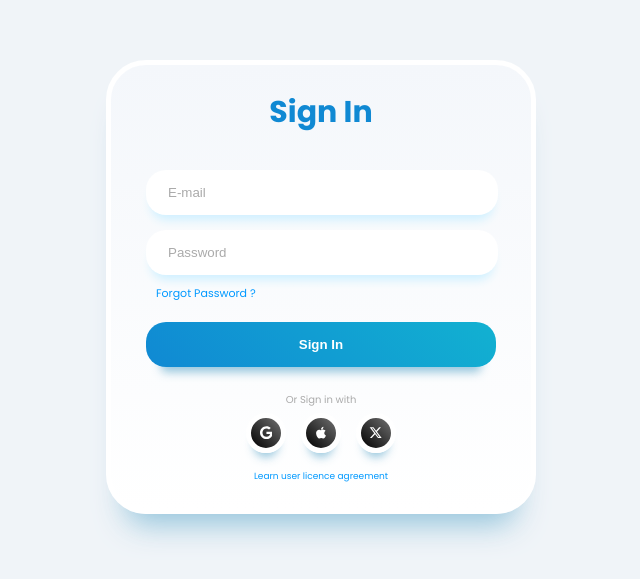
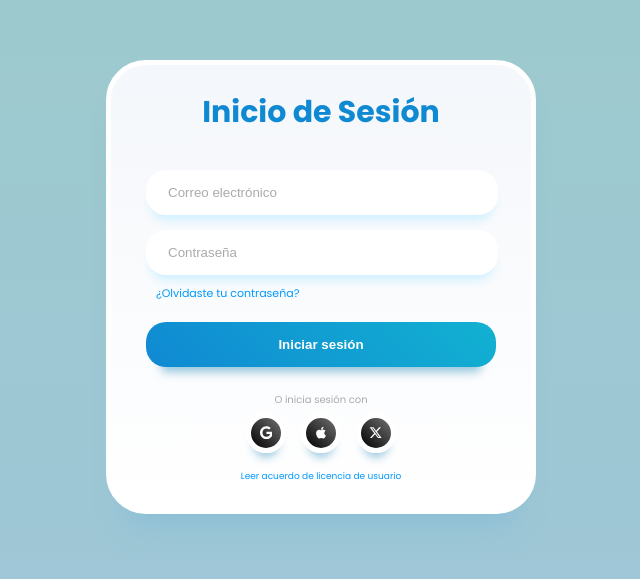
Before and after one commit to MauricioLopezLara/Borrador-de-Practica, a plain HTML site: page HTML/InicioSesion.html in a window 1280 px wide. Shown: the part 113-692 px from the top of the page, without its empty margins (319-959 px from the left). Drawn offline with Linux system fonts and the light colour scheme.

Commit message:
UpdateDiseño/lenguajeIS

```diff
--- a/HTML/InicioSesion.html
+++ b/HTML/InicioSesion.html
@@ -1,23 +1,23 @@
 <!DOCTYPE html>
-<html lang="en">
+<html lang="es">
 <head>
   <meta charset="UTF-8">
   <meta name="viewport" content="width=device-width, initial-scale=1.0">
-  <title>Sign In Form</title>
+  <title>Formulario de Inicio de Sesión</title>
   <link rel="stylesheet" href="stylesInicioSesion.css" />
 </head>
 <body>
   <!-- Contenedor principal -->
   <div class="container">
-    <div class="heading">Sign In</div>
+    <div class="heading">Inicio de Sesión</div>
     <form action="" class="form">
-      <input required="" class="input" type="email" name="email" id="email" placeholder="E-mail">
-      <input required="" class="input" type="password" name="password" id="password" placeholder="Password">
-      <span class="forgot-password"><a href="#">Forgot Password ?</a></span>
-      <input class="login-button" type="submit" value="Sign In">
+      <input required="" class="input" type="email" name="email" id="email" placeholder="Correo electrónico">
+      <input required="" class="input" type="password" name="password" id="password" placeholder="Contraseña">
+      <span class="forgot-password"><a href="#">¿Olvidaste tu contraseña?</a></span>
+      <input class="login-button" type="submit" value="Iniciar sesión">
     </form>
     <div class="social-account-container">
-      <span class="title">Or Sign in with</span>
+      <span class="title">O inicia sesión con</span>
       <div class="social-accounts">
         <button class="social-button google">
           <svg class="svg" xmlns="http://www.w3.org/2000/svg" height="1em" viewBox="0 0 488 512">
@@ -36,7 +36,7 @@
         </button>
       </div>
     </div>
-    <span class="agreement"><a href="#">Learn user licence agreement</a></span>
+    <span class="agreement"><a href="#">Leer acuerdo de licencia de usuario</a></span>
   </div>
 </body>
 </html>
--- a/HTML/stylesInicioSesion.css
+++ b/HTML/stylesInicioSesion.css
@@ -5,12 +5,13 @@ html {
 	font-family: 'Poppins', sans-serif;
 }
 body {
-    display: flex;
-    justify-content: center;
-    align-items: center;
-    min-height: 100vh;
-    margin: 0;
-    background-color: #f0f4f8; /* Color de fondo opcional */
+  display: flex;
+  justify-content: center;
+  align-items: center;
+  min-height: 100vh;
+  margin: 0;
+  background: linear-gradient(to bottom, #9ccacc, #9fc6d8);
+  font-family: 'Poppins', sans-serif;
 }
 
 .container {
```
